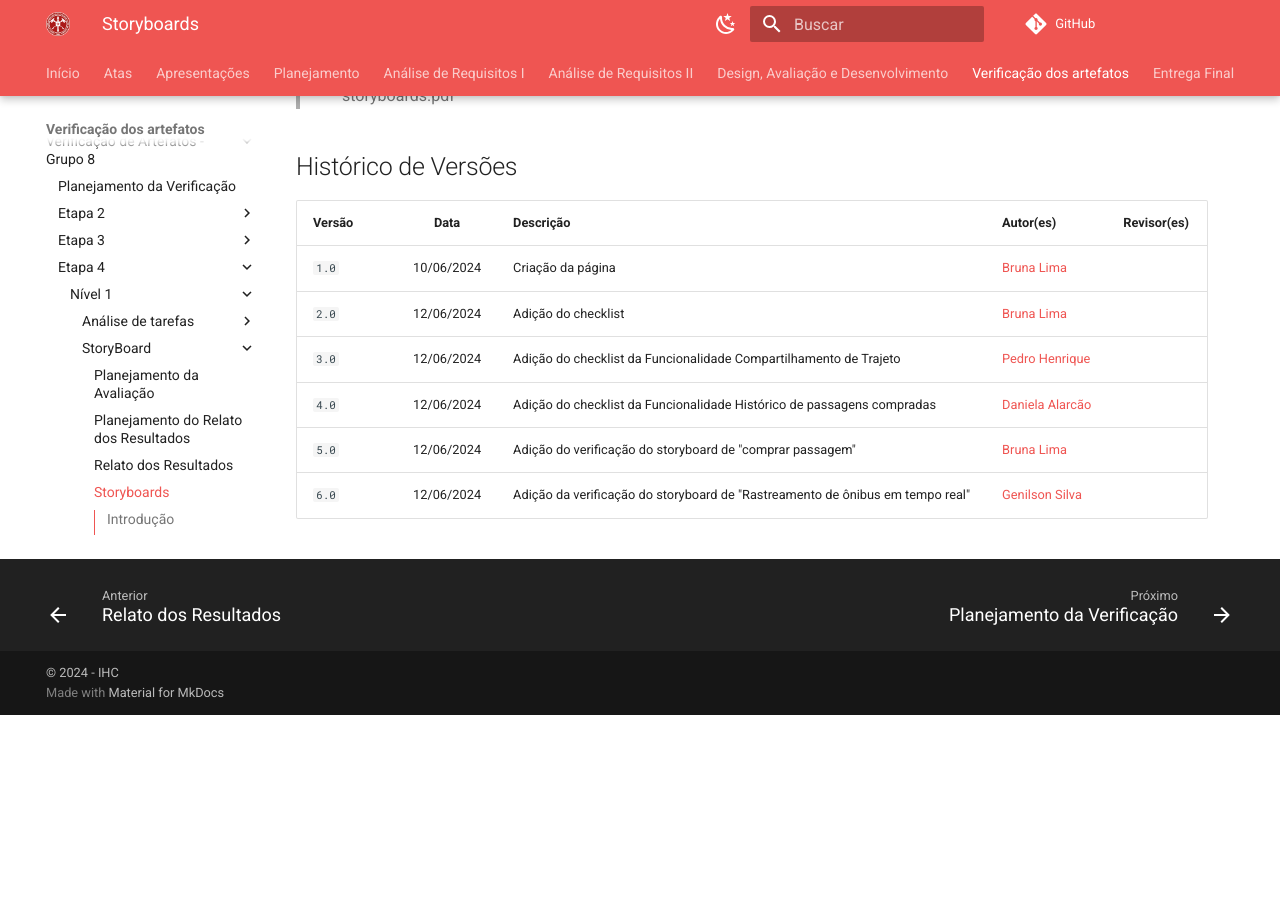
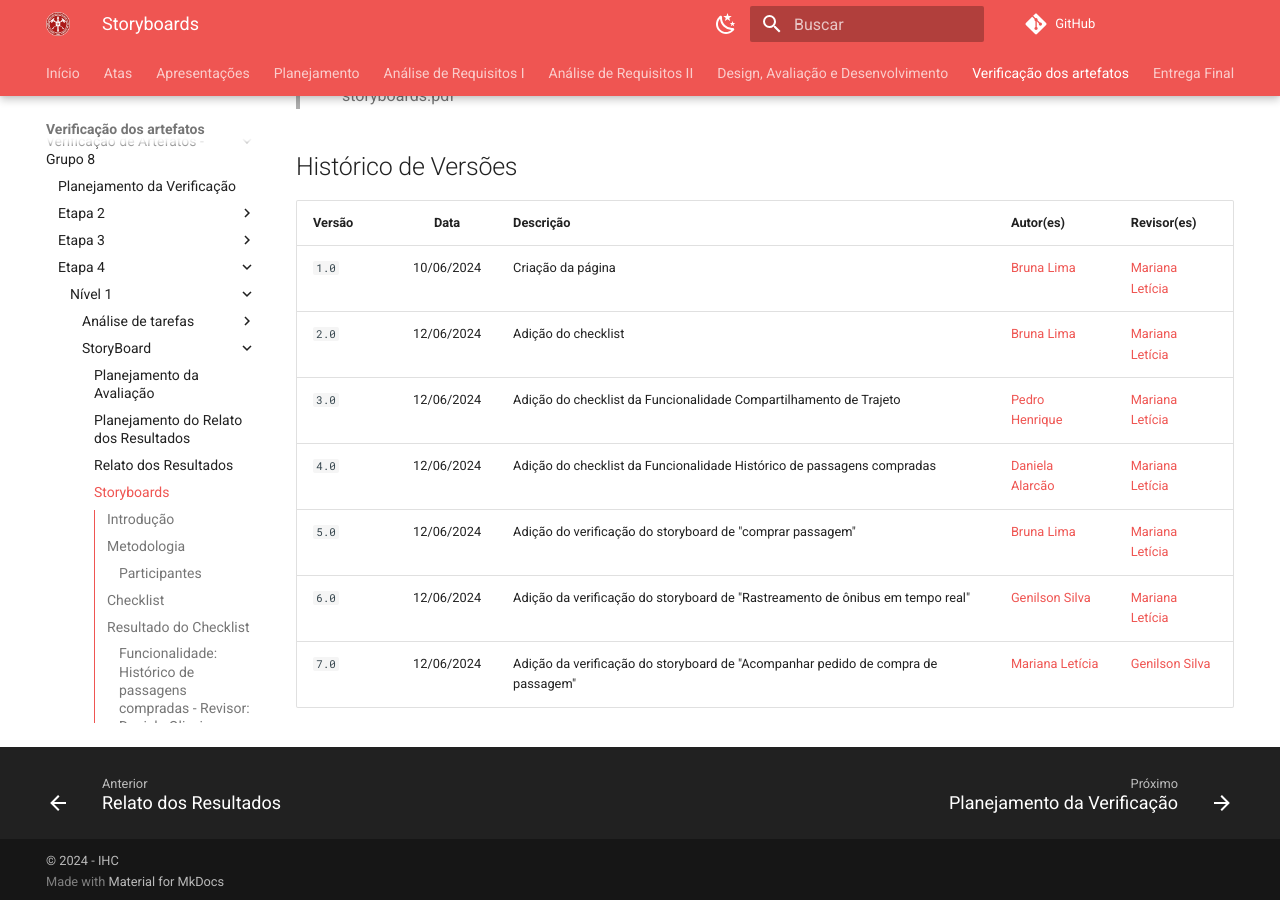
Before and after one commit to Interacao-Humano-Computador/2024.1-CBMERJ, an MkDocs documentation site: the page built from docs/verificacao_artefatos/verificacao_grupo_8/etapa_4/nivel_1/storyboard/storyboards.md, in a window 1280 px wide and 900 px high, scrolled down 6612 px. Built offline with MkDocs 1.6.1 and Material for MkDocs 9.7.7, drawn with Linux system fonts in a browser that asks for light colours; comment, search, counter and statistics services are not loaded; before the commit the page ends 7327 px from its top, so only the background shows below that.

Commit message:
adicionando revisores na verificação da etapa 4 grupo 8

```diff
--- a/docs/verificacao_artefatos/verificacao_grupo_8/etapa_4/nivel_1/storyboard/storyboards.md
+++ b/docs/verificacao_artefatos/verificacao_grupo_8/etapa_4/nivel_1/storyboard/storyboards.md
@@ -145,9 +145,10 @@
 
 | Versão |    Data    | Descrição                                 | Autor(es)                                       | Revisor(es)                                    |
 | ------ | :--------: | ----------------------------------------- | ----------------------------------------------- | ---------------------------------------------- |
-| `1.0`   | 10/06/2024 | Criação da página                         | [Bruna Lima](https://github.com/libruna) |   |
-| `2.0`   | 12/06/2024 | Adição do checklist | [Bruna Lima](https://github.com/libruna) |   |
-| `3.0`   | 12/06/2024 | Adição do checklist da Funcionalidade Compartilhamento de Trajeto| [Pedro Henrique](https://github.com/PedroHhenriq) |   |
-| `4.0`   | 12/06/2024 | Adição do checklist da Funcionalidade Histórico de passagens compradas| [Daniela Alarcão](https://github.com/danialarcao) |   |
-| `5.0`   | 12/06/2024 | Adição do verificação do storyboard de "comprar passagem" | [Bruna Lima](https://github.com/libruna) |
-| `6.0`   | 12/06/2024 | Adição da verificação do storyboard de "Rastreamento de ônibus em tempo real" | [Genilson Silva](https://github.com/GenilsonJrs) |   |
+| `1.0`   | 10/06/2024 | Criação da página                         | [Bruna Lima](https://github.com/libruna) |  [Mariana Letícia](https://github.com/Marianannn)  |
+| `2.0`   | 12/06/2024 | Adição do checklist | [Bruna Lima](https://github.com/libruna) | [Mariana Letícia](https://github.com/Marianannn)   |
+| `3.0`   | 12/06/2024 | Adição do checklist da Funcionalidade Compartilhamento de Trajeto| [Pedro Henrique](https://github.com/PedroHhenriq) |  [Mariana Letícia](https://github.com/Marianannn)  |
+| `4.0`   | 12/06/2024 | Adição do checklist da Funcionalidade Histórico de passagens compradas| [Daniela Alarcão](https://github.com/danialarcao) |  [Mariana Letícia](https://github.com/Marianannn)  |
+| `5.0`   | 12/06/2024 | Adição do verificação do storyboard de "comprar passagem" | [Bruna Lima](https://github.com/libruna) | [Mariana Letícia](https://github.com/Marianannn) |
+| `6.0`   | 12/06/2024 | Adição da verificação do storyboard de "Rastreamento de ônibus em tempo real" | [Genilson Silva](https://github.com/GenilsonJrs) | [Mariana Letícia](https://github.com/Marianannn)   |
+| `7.0`   | 12/06/2024 | Adição da verificação do storyboard de "Acompanhar pedido de compra de passagem" | [Mariana Letícia](https://github.com/Marianannn)  | [Genilson Silva](https://github.com/GenilsonJrs)   |
```
Also changed, not shown: docs/verificacao_artefatos/verificacao_grupo_8/etapa_4/nivel_1/analise_tarefas/planejamento_avaliacao.md (+2 -2 lines), docs/verificacao_artefatos/verificacao_grupo_8/etapa_4/nivel_1/analise_tarefas/planejamento_relato_resultados.md (+3 -3 lines), docs/verificacao_artefatos/verificacao_grupo_8/etapa_4/nivel_1/storyboard/planejamento_avaliacao.md (+2 -2 lines), docs/verificacao_artefatos/verificacao_grupo_8/etapa_4/nivel_1/storyboard/planejamento_relato_resultados.md (+2 -2 lines), docs/verificacao_artefatos/verificacao_grupo_8/etapa_4/nivel_1/storyboard/relato_resultados.md (+2 -2 lines).
